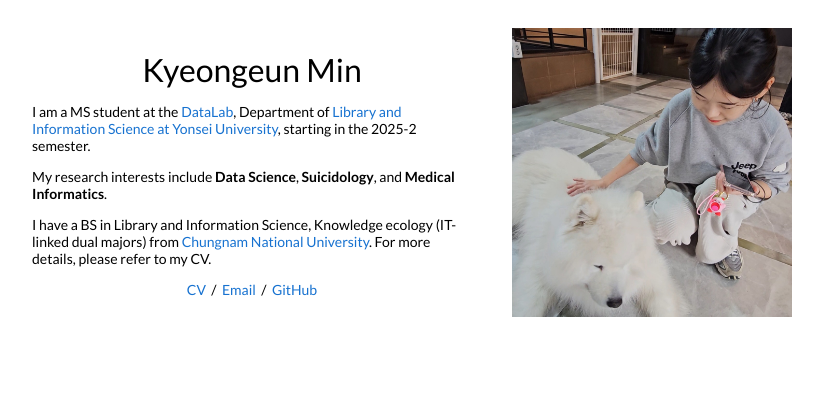
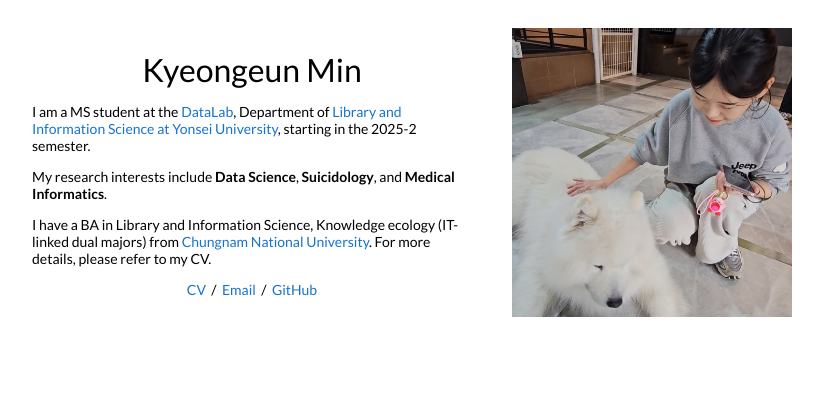
Before and after one commit to minkyeongeun/minkyeongeun.github.io, a Jekyll site: the page built from _posts/2023-08-28-3dgaussians.markdown, in a window 1280 px wide. Shown: the top 409 px of the page, without its empty margins (228-1051 px from the left). Built offline with Jekyll 4.4.1, drawn with Linux system fonts in a browser that asks for light colours.

```diff
--- a/_layouts/default.html
+++ b/_layouts/default.html
@@ -40,11 +40,11 @@
                 My research interests include <strong>Data Science</strong>, <strong>Suicidology</strong>, and <strong>Medical Informatics</strong>.
               </p>
               <p>
-                I have a BS in Library and Information Science, Knowledge ecology (IT-linked dual majors) from <a href="https://plus.cnu.ac.kr/html/en/">Chungnam National University</a>. For more details, please refer to my CV.
+                I have a BA in Library and Information Science, Knowledge ecology (IT-linked dual majors) from <a href="https://plus.cnu.ac.kr/html/en/">Chungnam National University</a>. For more details, please refer to my CV.
               </p>
               <p style="text-align:center">
                 <a href="https://www.overleaf.com/read/wqpjfptsczxs#aed64e">CV</a> &nbsp;/&nbsp;
-                <a href="mailto:ke0379@naver.com">Email</a> &nbsp;/&nbsp;
+                <a href="mailto:roddmsl0208@gmail.com">Email</a> &nbsp;/&nbsp;
                 <a href="https://github.com/minkyeongeun">GitHub</a>
               </p>
             </td>
```
